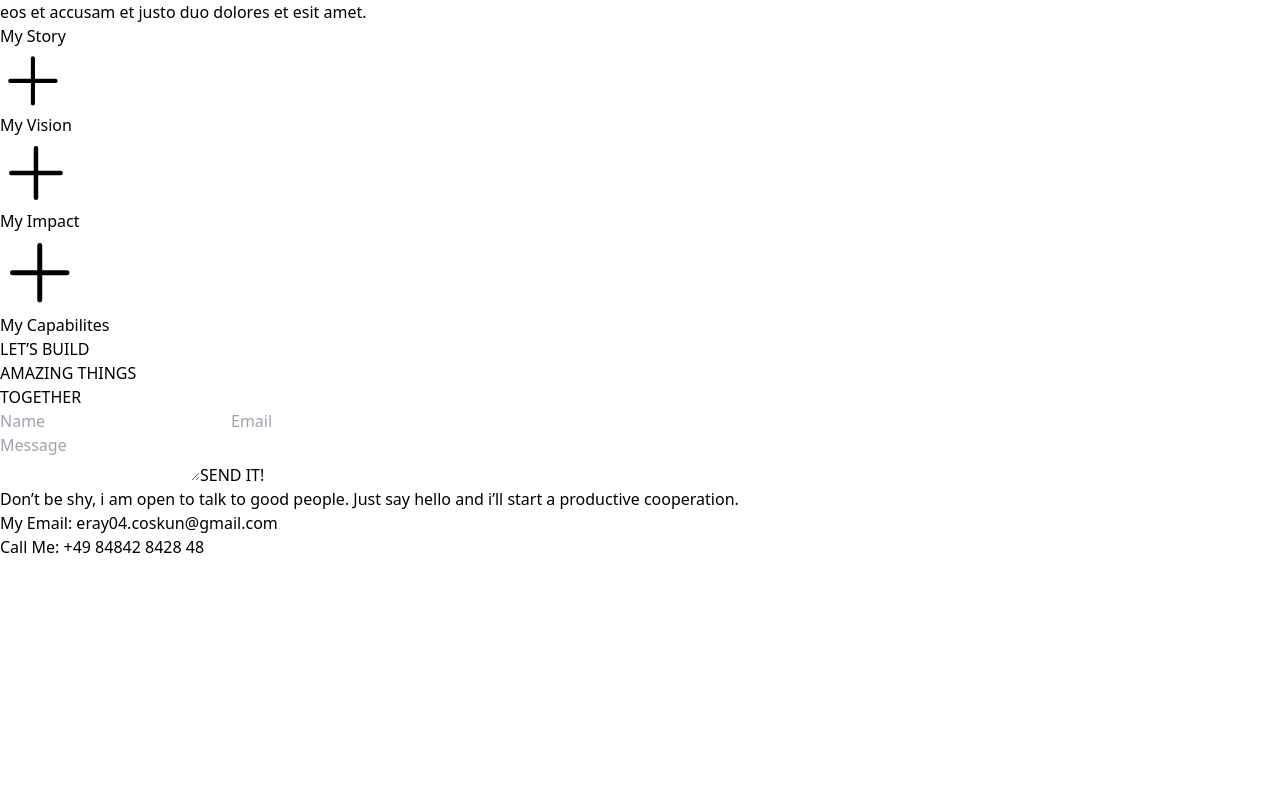
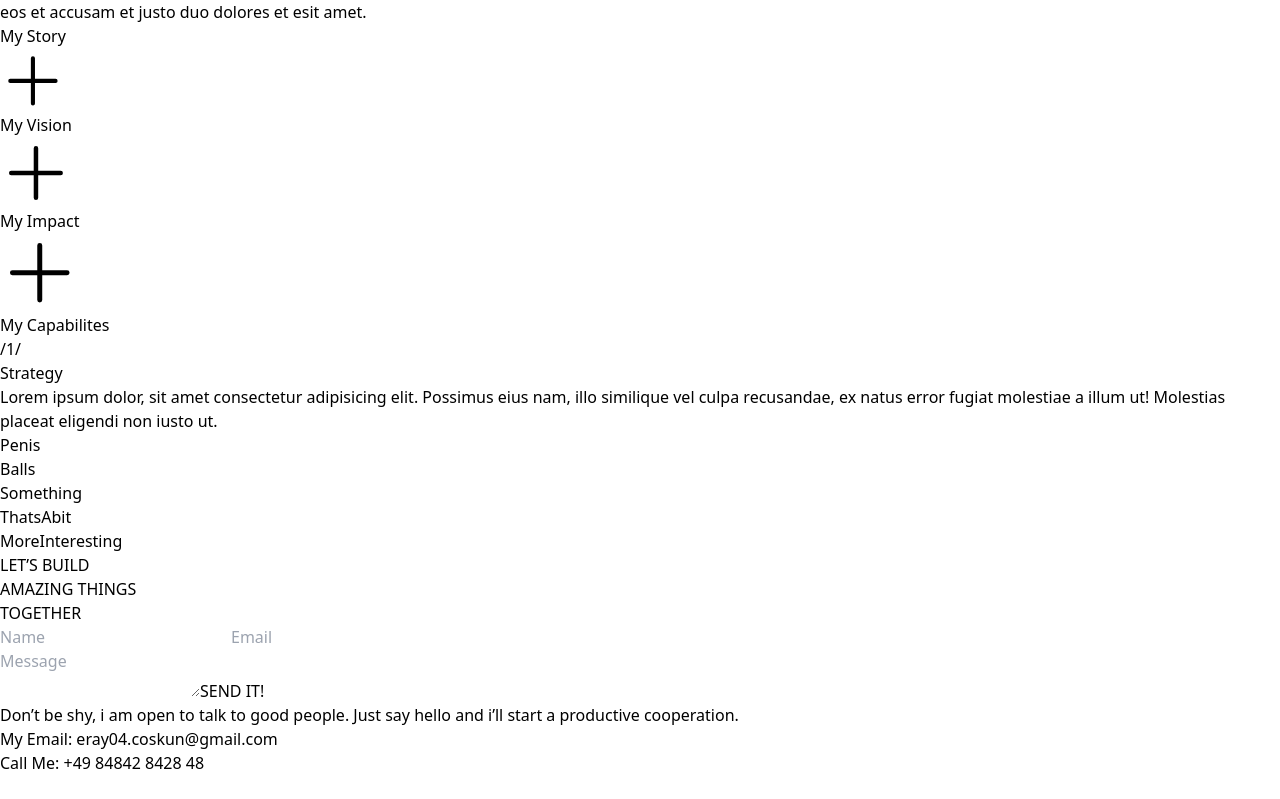
Before and after one commit to ErayC4/portfolio, a React (Vite) app: page / in a window 1280 px wide. Shown: the part 1911-2710 px from the top of the page. Before the commit the page ends 2494 px from the top, so only its background shows below. Built offline with nearby package versions, Linux system fonts and the light colour scheme.

Commit message:
added content and new layout for My Capabilities

```diff
--- a/src/AboutMe.jsx
+++ b/src/AboutMe.jsx
@@ -54,7 +54,7 @@ function AboutMe() {
           {buttonContent.map((button) => (
             <div key={button.name}>
               <button
-                className="flex justify-between items-center border-t-2 w-full py-8"
+                className="flex justify-between items-center border-t w-full py-8"
                 onClick={() => handleButtonClick(button.name)}
               >
                 <button className="flex items-start">
--- a/src/MyCapabilities.jsx
+++ b/src/MyCapabilities.jsx
@@ -1,11 +1,36 @@
-import React from 'react'
+import React from "react";
 
 function MyCapabilities() {
   return (
-    <div>
-        <p className='text-8xl'>My Capabilites</p>
+    <div className="pr-24 pt-[512px]">
+      <p className="text-8xl pb-16">My Capabilites</p>
+      <div className="flex gap-16">
+        <div className="w-1/2">
+          <div className="flex text-8xl text-black bg-white p-8">
+            <p>/1/</p>
+            <p className="pl-8">Strategy</p>
+          </div>
+
+          <div className="flex gap-16">
+            <div className="flex pt-16 w-1/3">
+              <p className="text-xl">Lorem ipsum dolor, sit amet consectetur adipisicing elit. Possimus eius nam, illo similique vel culpa recusandae, ex natus error fugiat molestiae a illum ut! Molestias placeat eligendi non iusto ut.</p>
+            </div>
+            <div className="w-2/3 pt-8">
+              <p className="text-4xl border-b border-white py-8">Penis</p>
+              <p className="text-4xl border-b border-white py-8">Balls</p>
+              <p className="text-4xl border-b border-white py-8">Something</p>
+              <p className="text-4xl border-b border-white py-8">ThatsAbit</p>
+              <p className="text-4xl border-b border-white py-8">MoreInteresting</p>
+
+
+
+            </div>
+          </div>
+
+        </div>
+      </div>
     </div>
-  )
+  );
 }
 
-export default MyCapabilities
+export default MyCapabilities;
```
